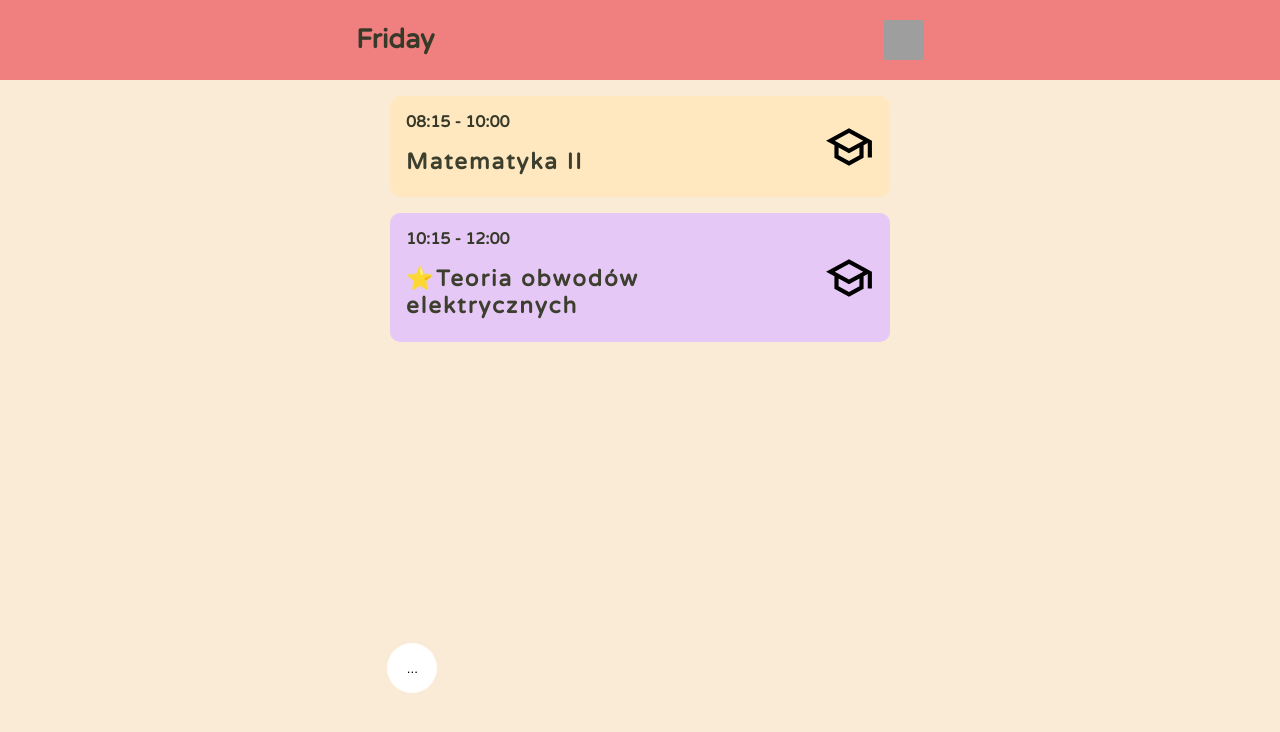
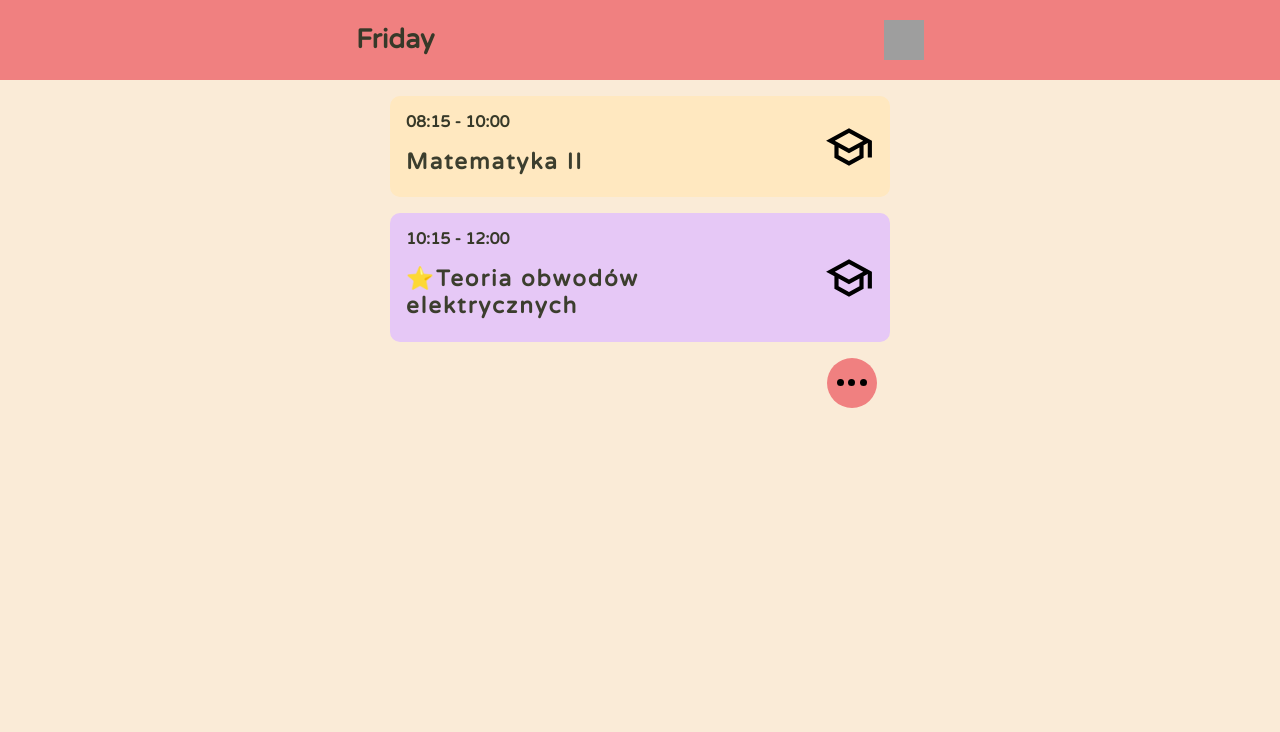
Before and after one commit to Muszchrom/NewReactCalendar, a React (Create React App) app: page /friday in a window 1280 px wide. Shown: the top 732 px of the page. Built offline with nearby package versions, Linux system fonts and the light colour scheme; grey boxes are pictures that could not be loaded.

Commit message:
Styling done on additional info button

```diff
--- a/src/App.css
+++ b/src/App.css
@@ -227,3 +227,20 @@ a {
   width: 200px;
   transform: rotateZ(-10deg);
 }
+
+.dots, .dots::after, .dots::before {
+  background: black;
+  width: 7px;
+  height: 7px;
+  border-radius: 50%;
+}
+.dots::after {
+  content: '';
+  position: absolute;
+  left: 10px;
+}
+.dots::before {
+  content: '';
+  position: absolute;
+  right: 10px;
+}
--- a/src/components/AdditionalInfo.js
+++ b/src/components/AdditionalInfo.js
@@ -20,7 +20,9 @@ export default function AdditionalInfo(props) {
           <img src={mapa} style={{width: "100%", boxShadow: "5px 5px 18px grey"}} alt="Mapa kampusu"/>
         </Overlay>
       }
-      <button className="absolute-button" onClick={() => setOpen(!open)}>...</button>
+      <button style={{background: "lightcoral", position: "sticky", marginLeft: "auto", marginRight: "1em"}} className="absolute-button" onClick={() => setOpen(!open)}>
+        <div className="dots"></div>
+      </button>
     </>
   );
 }
--- a/src/routes/DayBuilder.js
+++ b/src/routes/DayBuilder.js
@@ -14,7 +14,7 @@ export default function DayBuilder(props) {
   }, [props])
 
   return (
-    <div style={{width: "100%", maxWidth: "calc(500px + 2em)", flex: 1, padding: "0 1em", position: "relative"}}>
+    <div style={{width: "100%", maxWidth: "calc(500px + 2em)", flex: 1, padding: "0 1em"}}>
       {props.day.map((obj, index) => {
         return (
           <Tile
```
